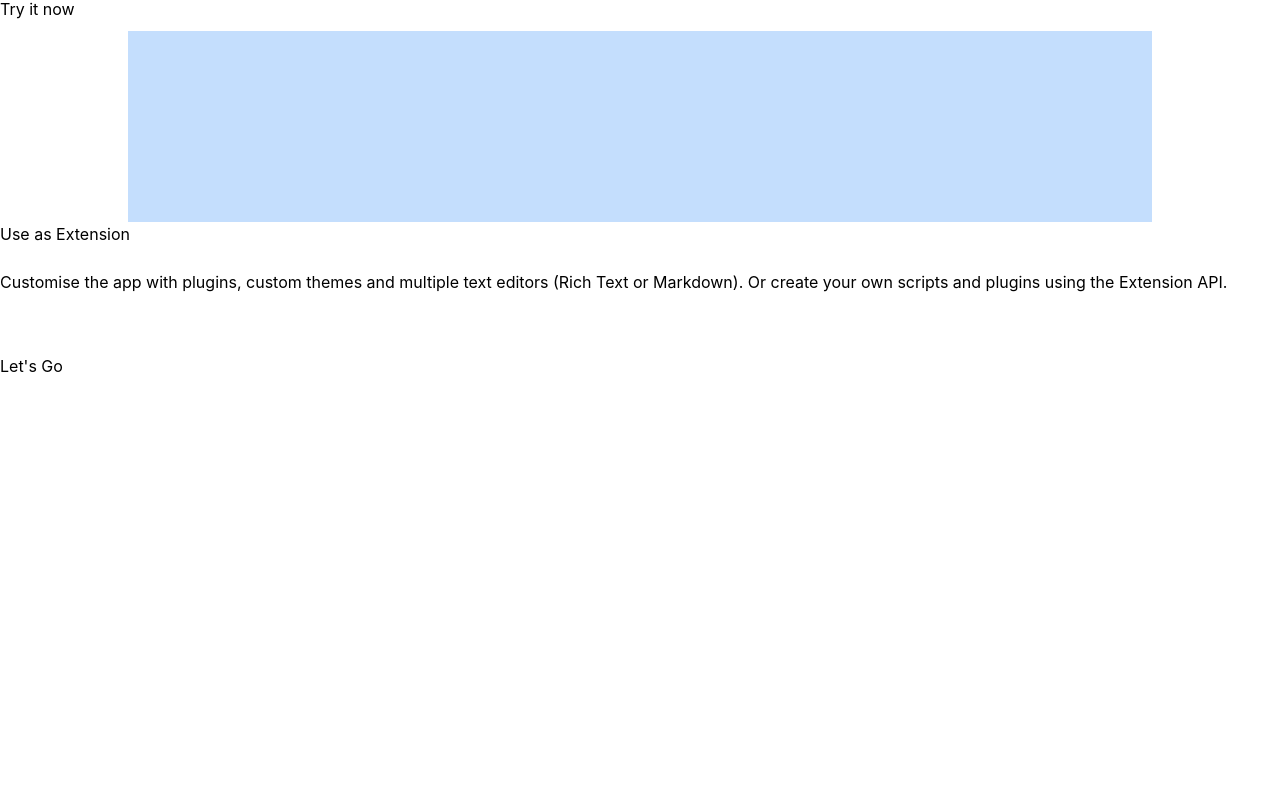
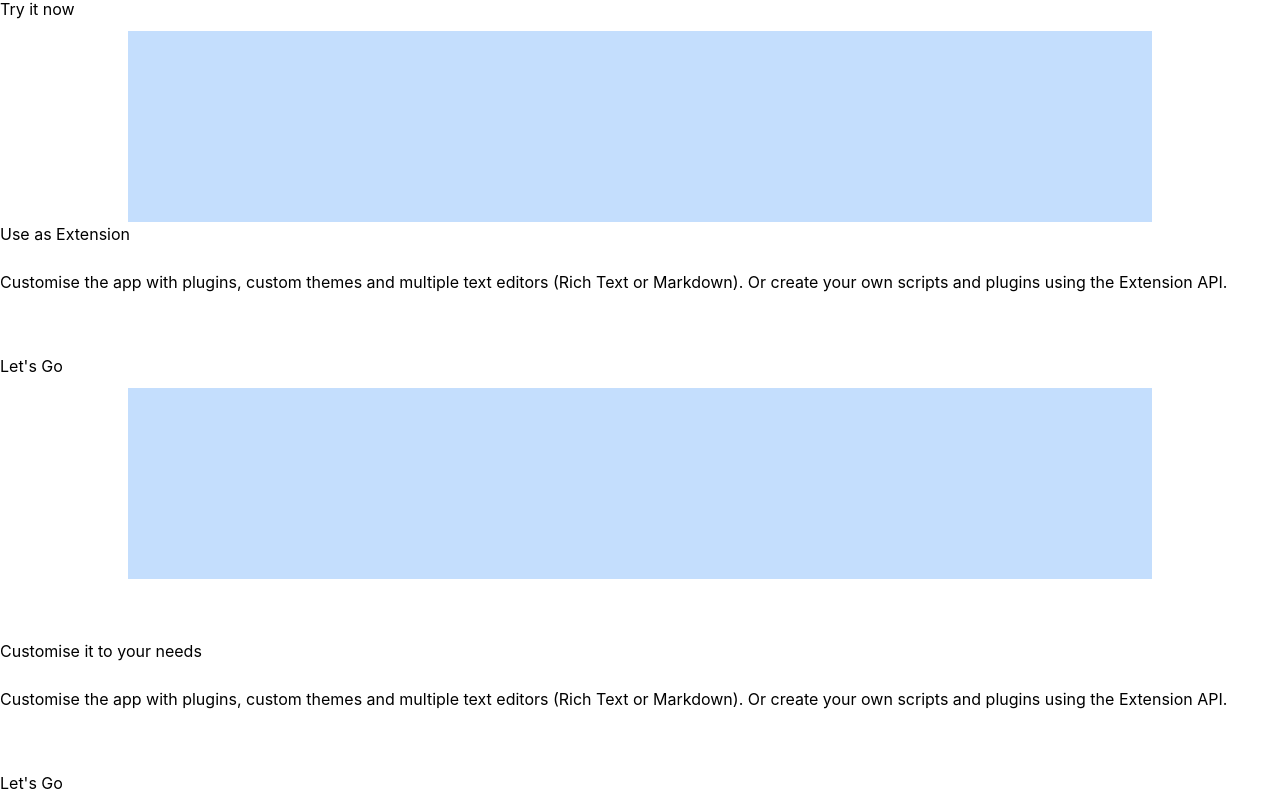
Before and after one commit to mohamedsuhail17/whitepace, a React (Vite) app: page / in a window 1280 px wide. Shown: the part 1189-1994 px from the top of the page. Before the commit the page ends 1577 px from the top, so only its background shows below. Built offline with nearby package versions, Linux system fonts and the light colour scheme.

Commit message:
create fourth page

```diff
--- a/src/App.jsx
+++ b/src/App.jsx
@@ -1,7 +1,8 @@
+import Header from "./components/Header";
 import FirstPage from "./components/firstpage/FirstPage";
-import Header from "./components/Header";
 import SecondPage from "./components/secondpage/SecondPage";
 import ThirdPage from "./components/thirdpage/ThirdPage";
+import FourthPage from "./components/fourthpage/FourthPage";
 
 export default function App(){
   return (
@@ -10,6 +11,7 @@ export default function App(){
       <FirstPage />
       <SecondPage />
       <ThirdPage />
+      <FourthPage />
     </>
   )
 }
--- /dev/null
+++ b/src/components/fourthpage/FourthPage.jsx
@@ -0,0 +1,26 @@
+import Button from "../button/Button";
+
+export default function FourthPage(){
+    return (
+        <section className="fourth-page">
+            <article className="flex flex-col px-4 py-20 gap-15 md:px-5 md:py-35 xl:flex-row xl:px-8 4xl:px-55 xl:items-center">
+                <div className="bg-image-container max-w-8/10 w-full min-h-[191px] self-center md:min-h-[367px]">
+
+                </div>
+                <div className="flex flex-col">
+                    <div className="text-block text-center xl:text-start">
+                        <h4 className="font-bold text-4xl mb-6 ">
+                            Customise it to your needs
+                        </h4>
+                        <p className="leading-[1.875rem] mb-15">
+                            Customise the app with plugins, custom themes and multiple text editors (Rich Text or Markdown). Or create your own scripts and plugins using the Extension API.
+                        </p>
+                    </div>
+                    <Button className="btn-get-started">
+                        Let's Go
+                    </Button>
+                </div>
+            </article>
+        </section>
+    )
+}
--- a/src/index.css
+++ b/src/index.css
@@ -33,7 +33,11 @@
   @apply bg-[url('/src/assets/content1/Element.png')]
 }
 
-/*THIRD PAGE*/
+
+/*-------------*/
+/* THIRD PAGE  */
+/*-------------*/
+
 .third-page{
   @apply bg-first-page text-white px-4 py-20 md:px-5 md:py-25 xl:px-8 xl:py-35 4xl:px-55
 }
```
